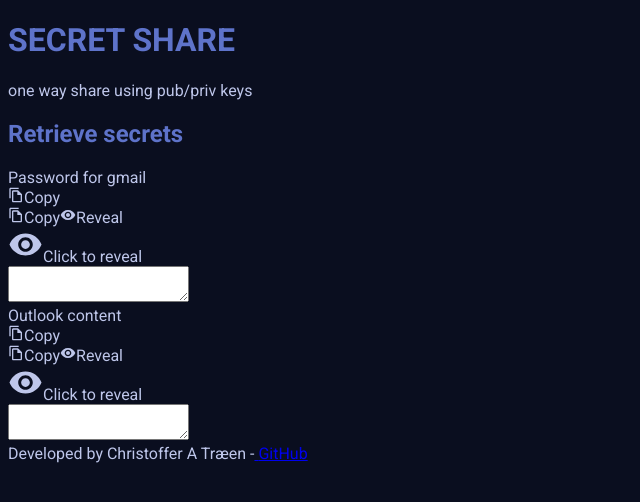
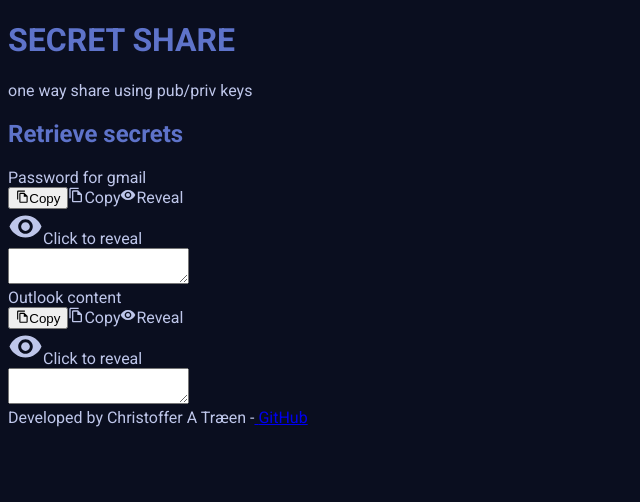
Before and after one commit to freshfish70/secret-share, a React (Vite) app in the folder frontend/: page /retrieve/1 in a window 1280 px wide. Shown: the top 502 px of the page, without its empty margins (0-640 px from the left). Built offline with nearby package versions, Linux system fonts and the light colour scheme.

Commit message:
Refactor text icon action

```diff
--- a/frontend/src/components/TextIconAction.tsx
+++ b/frontend/src/components/TextIconAction.tsx
@@ -1,24 +1,17 @@
 import { SvgIconProps } from '@material-ui/core'
-import {
-  DefaultComponentProps,
-  OverridableComponent,
-  OverridableTypeMap
-} from '@material-ui/core/OverridableComponent'
 import React, { ReactElement, ReactNode } from 'react'
 
 interface TextIconActionProps {
-  Icon: React.FC<any>
+  Icon: React.FC<SvgIconProps>
   text: string | number
   action: () => void
 }
 
 export default function TextIconAction({ Icon, text, action }: TextIconActionProps) {
   return (
-    <div>
-      <Icon fontSize='inherit' className='mr-1' />
-      <span className='text-xs mr-3 text-chambray-500 hover:text-chambray-400 transition-colors cursor-pointer'>
-        {text}
-      </span>
-    </div>
+    <button className='cursor-pointer text-chambray-500 hover:text-chambray-400' onClick={action}>
+      <Icon fontSize='inherit' className='mr-1 ' />
+      <span className='text-xs mr-3  transition-colors'>{text}</span>
+    </button>
   )
 }
```
